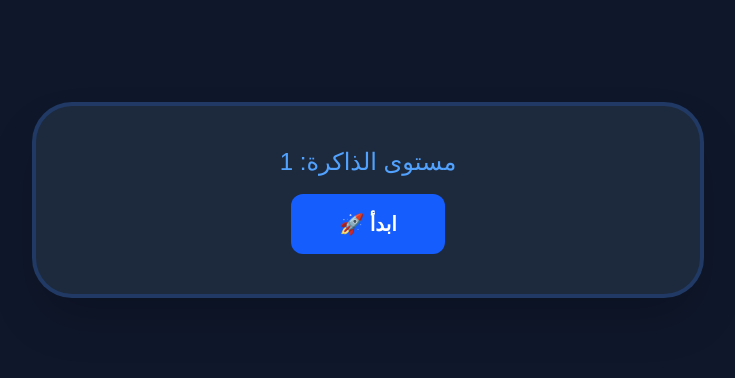
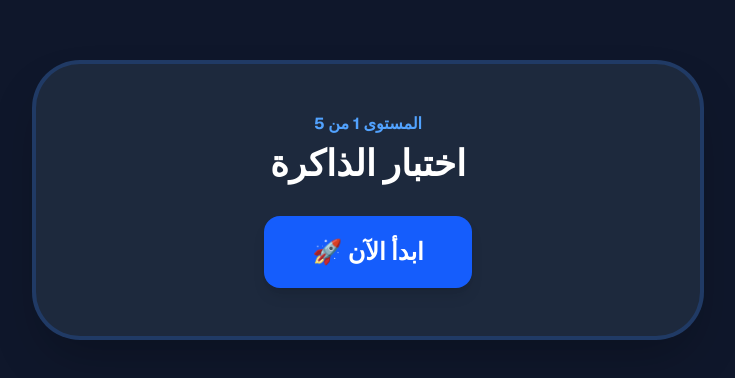
Before and after one commit to vivaex/basira-global, a Next.js app: page /diagnose/memory-test in a window 1280 px wide. Shown: the part 200-578 px from the top of the page, without its empty margins (272-1007 px from the left). Built offline with nearby package versions, Linux system fonts and the light colour scheme.

Commit message:
fix: memory icons visibility and state update

```diff
--- a/app/diagnose/memory-test/page.tsx
+++ b/app/diagnose/memory-test/page.tsx
@@ -17,8 +17,9 @@ export default function MemoryTest() {
     const shapeCount = Math.min(level + 2, 8);
     const timeToMemorize = Math.max(4 - Math.floor(level / 2), 2);
     const shuffled = [...SHAPES].sort(() => 0.5 - Math.random());
+
     setTargetShapes(shuffled.slice(0, shapeCount));
-    setSelectedShapes([]);
+    setSelectedShapes([]); // تصفير الاختيارات
     setTimer(timeToMemorize);
     setGameState('memorize');
   };
@@ -35,16 +36,25 @@ export default function MemoryTest() {
 
   const handleShapeClick = (shape: string) => {
     if (gameState !== 'recall') return;
-    const newSelection = [...selectedShapes, shape];
-    setSelectedShapes(newSelection);
 
-    if (newSelection.length === targetShapes.length) {
-      const isCorrect = JSON.stringify(newSelection) === JSON.stringify(targetShapes);
+    // منع إضافة أشكال أكثر من المطلوب
+    if (selectedShapes.length >= targetShapes.length) return;
+
+    // تحديث المصفوفة بطريقة تضمن إعادة رندرة الشاشة فوراً
+    setSelectedShapes(prev => [...prev, shape]);
+
+    // التأكد إذا خلص الاختيارات عشان ننتقل للنتيجة
+    const updatedSelection = [...selectedShapes, shape];
+    if (updatedSelection.length === targetShapes.length) {
+      const isCorrect = JSON.stringify(updatedSelection) === JSON.stringify(targetShapes);
+
+      setTimeout(() => {
         if (isCorrect) {
           const nextScore = score + (level * 10);
           setScore(nextScore);
           if (level < 5) {
-          setTimeout(() => { setLevel(l => l + 1); setGameState('start'); }, 600);
+            setLevel(l => l + 1);
+            setGameState('start');
           } else {
             localStorage.setItem('memoryScore', nextScore.toString());
             localStorage.setItem('memoryDone', 'true');
@@ -55,33 +65,76 @@ export default function MemoryTest() {
           localStorage.setItem('memoryDone', 'true');
           setGameState('result');
         }
+      }, 500);
     }
   };
 
   return (
-    <main className="min-h-screen bg-slate-900 text-white flex flex-col items-center justify-center p-6" dir="rtl">
-      <div className="bg-slate-800 p-10 rounded-[2.5rem] border-4 border-blue-500/20 shadow-2xl text-center max-w-2xl w-full">
-        {gameState === 'result' ? (
-          <div>
-            <h2 className="text-5xl font-black text-green-400 mb-8">أحسنت يا بطل!</h2>
-            <Link href="/diagnose" className="bg-blue-600 px-10 py-4 rounded-xl font-bold">العودة للبوابة</Link>
-          </div>
-        ) : (
-          <div>
-            <h1 className="text-2xl mb-4 text-blue-400">مستوى الذاكرة: {level}</h1>
-            {gameState === 'start' && <button onClick={() => startLevel()} className="bg-blue-600 px-12 py-4 rounded-xl text-xl font-bold">ابدأ 🚀</button>}
-            {gameState === 'memorize' && (
-              <div className="flex flex-wrap justify-center gap-4 text-7xl">
-                {targetShapes.map((s, i) => <span key={i} className="bg-slate-700 p-4 rounded-2xl animate-pulse">{s}</span>)}
+    <main className="min-h-screen bg-slate-900 text-white flex flex-col items-center justify-center p-6 font-sans" dir="rtl">
+      <div className="bg-slate-800 p-8 md:p-12 rounded-[3rem] border-4 border-blue-500/20 shadow-2xl text-center max-w-2xl w-full">
+
+        {gameState === 'start' && (
+          <div className="animate-in fade-in zoom-in">
+             <div className="text-blue-400 font-bold mb-2">المستوى {level} من 5</div>
+             <h1 className="text-4xl font-black mb-8">اختبار الذاكرة</h1>
+             <button onClick={() => startLevel()} className="bg-blue-600 hover:bg-blue-500 px-12 py-5 rounded-2xl font-bold text-2xl shadow-lg transition-transform active:scale-95">ابدأ الآن 🚀</button>
           </div>
         )}
-            {gameState === 'recall' && (
-              <div className="grid grid-cols-4 gap-3 mt-8">
-                {SHAPES.map((s, i) => (
-                  <button key={i} onClick={() => handleShapeClick(s)} className="text-4xl p-4 bg-slate-700 rounded-xl">{s}</button>
+
+        {gameState === 'memorize' && (
+          <div className="animate-in fade-in">
+            <h2 className="text-2xl mb-8 text-yellow-400 font-bold italic">احفظ الترتيب! ⏳ {timer}</h2>
+            <div className="flex flex-wrap justify-center gap-4 text-6xl md:text-7xl">
+              {targetShapes.map((s, i) => (
+                <div key={i} className="bg-slate-700 p-6 rounded-3xl border-2 border-slate-600 shadow-inner">
+                  {s}
+                </div>
               ))}
             </div>
+          </div>
         )}
+
+        {gameState === 'recall' && (
+          <div className="animate-in slide-in-from-bottom-5">
+            <h2 className="text-2xl mb-6 text-blue-300 font-bold">أين كانت الأشكال؟</h2>
+
+            {/* خانة عرض الأشكال المختارة - تأكدنا هنا إنها بتظهر 100% */}
+            <div className="flex flex-wrap justify-center gap-4 mb-10 min-h-[120px] bg-slate-900/50 p-6 rounded-[2rem] border-2 border-dashed border-slate-700">
+                {selectedShapes.map((s, i) => (
+                  <span key={i} className="text-6xl md:text-7xl animate-in zoom-in duration-200">
+                    {s}
+                  </span>
+                ))}
+                {selectedShapes.length === 0 && <span className="text-slate-600 italic">اضغط على الأشكال تحت..</span>}
+            </div>
+
+            <div className="grid grid-cols-4 gap-3">
+              {SHAPES.map((s, i) => (
+                <button
+                  key={i}
+                  disabled={selectedShapes.includes(s)}
+                  onClick={() => handleShapeClick(s)}
+                  className={`text-4xl md:text-5xl p-4 rounded-2xl transition-all shadow-md active:scale-75
+                    ${selectedShapes.includes(s) ? 'bg-slate-900 opacity-20 grayscale' : 'bg-slate-700 hover:bg-blue-600'}`}
+                >
+                  {s}
+                </button>
+              ))}
+            </div>
+          </div>
+        )}
+
+        {gameState === 'result' && (
+          <div className="animate-in zoom-in">
+            <div className="text-7xl mb-6">🏆</div>
+            <h2 className="text-5xl font-black text-green-400 mb-8 italic">عمل رائع!</h2>
+            <div className="bg-slate-950 p-8 rounded-3xl border border-green-500/20 mb-10">
+               <p className="text-slate-500 mb-2">سكورك في الذاكرة:</p>
+               <div className="text-7xl font-black text-white">{score}</div>
+            </div>
+            <Link href="/diagnose">
+               <button className="bg-blue-600 hover:bg-blue-500 px-12 py-4 rounded-2xl font-bold text-xl shadow-lg transition-all">العودة للبوابة الرئيسية</button>
+            </Link>
           </div>
         )}
       </div>
```
Lines whose indentation alone changed are shown as unchanged.
